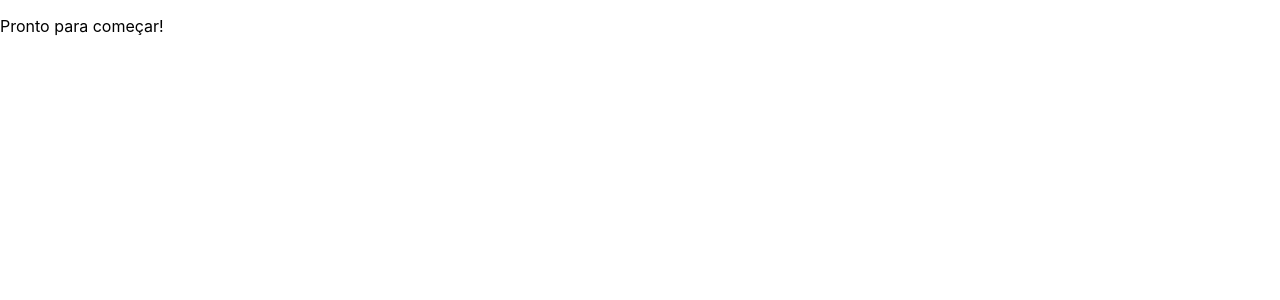
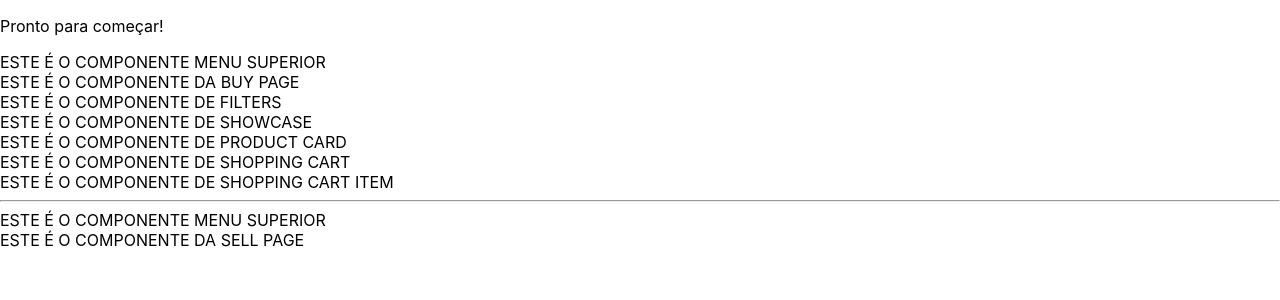
Before and after one commit to future4code/dumont-marketplace8, a React (Create React App) app: page / in a window 1280 px wide. Shown: the top 300 px of the page. Built offline with nearby package versions, Linux system fonts and the light colour scheme.

Commit message:
componentizacao pronta

```diff
--- a/src/components/AppContainer.js
+++ b/src/components/AppContainer.js
@@ -1,10 +1,15 @@
-import React, { Component } from 'react'
+import React, { Component } from 'react';
+import Buy from './Buy/Buy';
+import Sell from './Sell/Sell';
 
 export class AppContainer extends Component {
   render() {
     return (
       <div>
         <p>Pronto para começar!</p>
+        <Buy />
+        <hr />
+        <Sell />
       </div>
     )
   }
--- /dev/null
+++ b/src/components/Buy/Buy.js
@@ -0,0 +1,21 @@
+import React from 'react';
+import MenuSuperior from '../MenuSuperior';
+import Filters from './Filters/Filters';
+import Showcase from './Showcase/Showcase';
+import ShoppingCart from './ShoppingCart/ShoppingCart';
+
+class Buy extends React.Component {
+    render() {
+        return (
+            <div>
+                <MenuSuperior />
+                ESTE É O COMPONENTE DA BUY PAGE
+                <Filters />
+                <Showcase />
+                <ShoppingCart />
+            </div>
+        )
+    }
+}
+
+export default Buy
--- /dev/null
+++ b/src/components/Buy/Filters/Filters.js
@@ -0,0 +1,11 @@
+import React from 'react';
+
+class Filters extends React.Component {
+    render() {
+        return (
+            <div>ESTE É O COMPONENTE DE FILTERS</div>
+        )
+    }
+}
+
+export default Filters
--- /dev/null
+++ b/src/components/Buy/ShoppingCart/ShoppingCart.js
@@ -0,0 +1,15 @@
+import React from 'react';
+import ShoppingCartItem from './ShoppingCartItem';
+
+class ShoppingCart extends React.Component {
+    render() {
+        return (
+            <div>
+                ESTE É O COMPONENTE DE SHOPPING CART
+                <ShoppingCartItem />
+            </div>
+        )
+    }
+}
+
+export default ShoppingCart
--- /dev/null
+++ b/src/components/Buy/ShoppingCart/ShoppingCartItem.js
@@ -0,0 +1,11 @@
+import React from 'react';
+
+class ShoppingCartItem extends React.Component {
+    render() {
+        return (
+            <div>ESTE É O COMPONENTE DE SHOPPING CART ITEM</div>
+        )
+    }
+}
+
+export default ShoppingCartItem
--- /dev/null
+++ b/src/components/Buy/Showcase/ProductCard.js
@@ -0,0 +1,11 @@
+import React from 'react';
+
+class ProductCard extends React.Component {
+    render() {
+        return (
+            <div>ESTE É O COMPONENTE DE PRODUCT CARD</div>
+        )
+    }
+}
+
+export default ProductCard
--- /dev/null
+++ b/src/components/Buy/Showcase/Showcase.js
@@ -0,0 +1,15 @@
+import React from 'react';
+import ProductCard from './ProductCard'
+
+class Showcase extends React.Component {
+    render() {
+        return (
+            <div>
+                ESTE É O COMPONENTE DE SHOWCASE
+                <ProductCard />
+            </div>
+        )
+    }
+}
+
+export default Showcase
--- /dev/null
+++ b/src/components/MenuSuperior.js
@@ -0,0 +1,11 @@
+import React from 'react';
+
+class MenuSuperior extends React.Component {
+    render() {
+        return(
+            <div>ESTE É O COMPONENTE MENU SUPERIOR</div>
+        )
+    }
+}
+
+export default MenuSuperior
--- /dev/null
+++ b/src/components/Sell/Sell.js
@@ -0,0 +1,15 @@
+import React from 'react';
+import MenuSuperior from '../MenuSuperior';
+
+class Sell extends React.Component {
+    render() {
+        return (
+            <div>
+                <MenuSuperior />
+                ESTE É O COMPONENTE DA SELL PAGE
+            </div>
+        )
+    }
+}
+
+export default Sell
```
